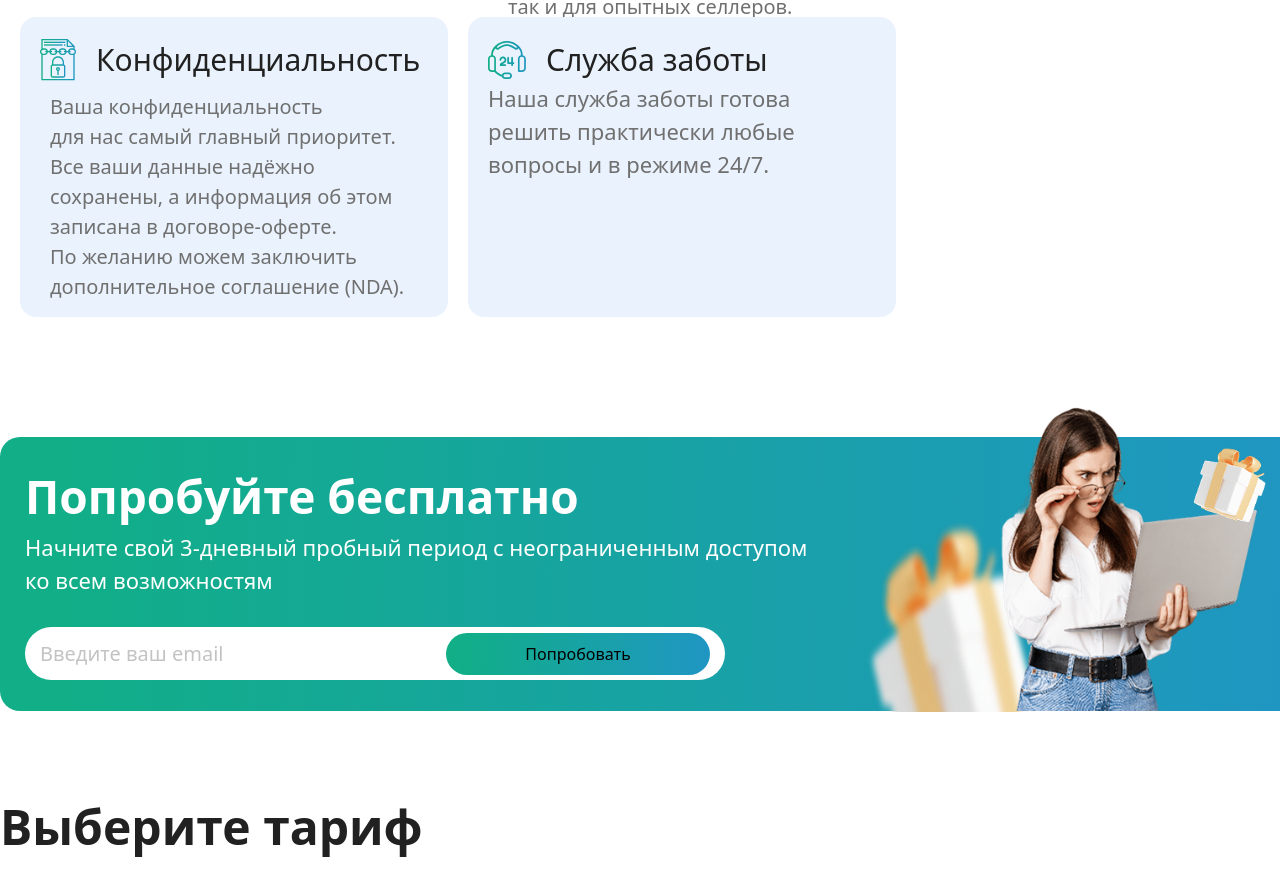
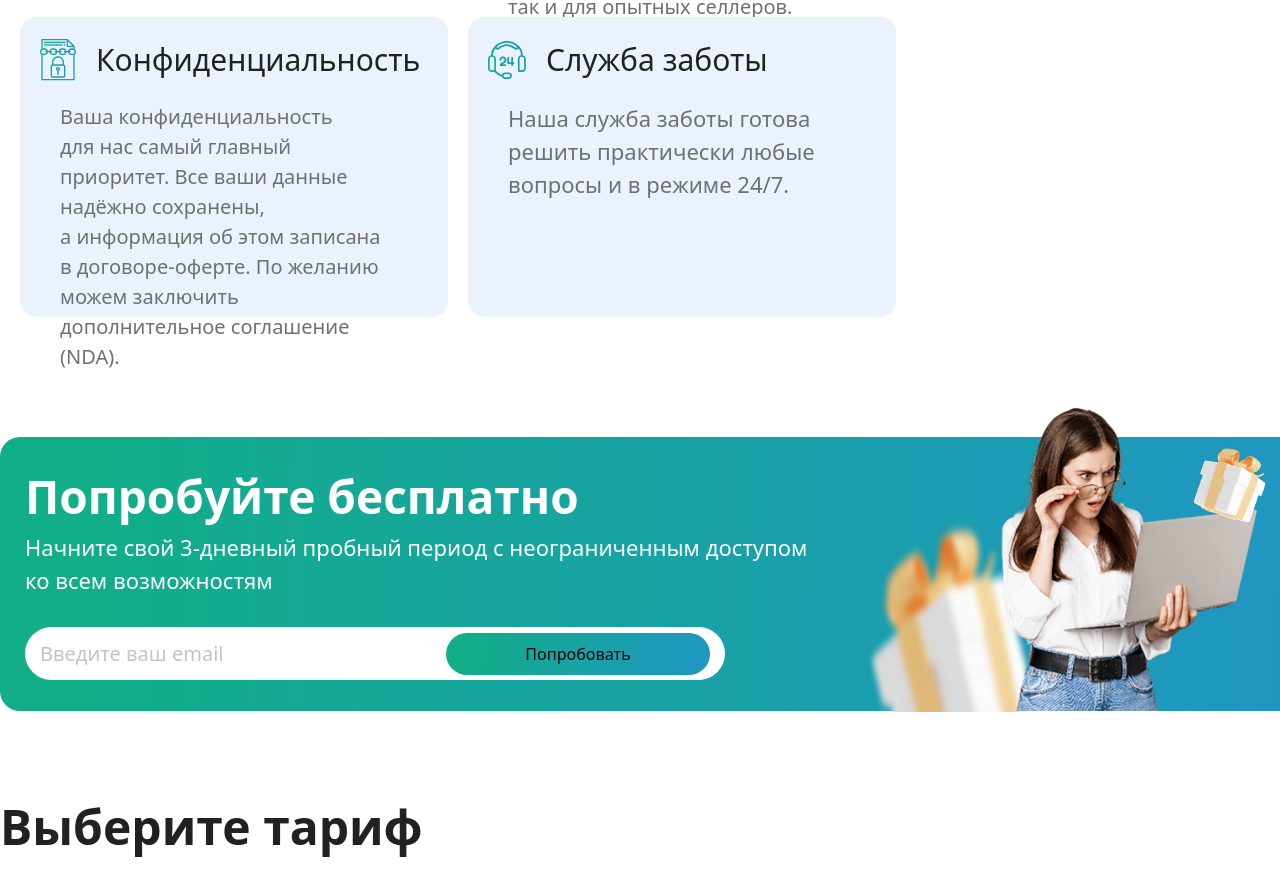
Before and after one commit to idris0111/exam11, a website: page index.html in a window 1280 px wide. Shown: the part 4075-4954 px from the top of the page. Drawn offline with Linux system fonts and the light colour scheme.

Commit message:
устод бахшиш фай фай безепай

```diff
--- a/index.html
+++ b/index.html
@@ -238,7 +238,7 @@
                     <p class="text-[30px] font-[400] text-[#212121]">Конфиденциальность</p>
                 </div>
 
-                <p class="text-15px] lg:text-[20px] font-[400] text-[#707070] w-[378px] p-[10px]">Ваша
+                <p class="text-15px] lg:text-[20px] font-[400] text-[#707070] w-[378px] p-[20px]">Ваша
                     конфиденциальность для нас самый главный
                     приоритет. Все ваши данные надёжно сохранены, а информация об этом записана в договоре-оферте.
                     По желанию можем заключить дополнительное соглашение (NDA).</p>
@@ -250,7 +250,7 @@
                     <p class="text-[30px] font-[400] text-[#212121]">Служба заботы</p>
                 </div>
 
-                <p class="text-15px] lg:text-[22px] font-[400] text-[#707070] w-[378px]">Наша служба заботы готова
+                <p class="text-15px] lg:text-[22px] font-[400] text-[#707070] w-[378px p-[20px]">Наша служба заботы готова
                     решить практически любые вопросы и в режиме 24/7.</p>
             </div>
         </div>
```
